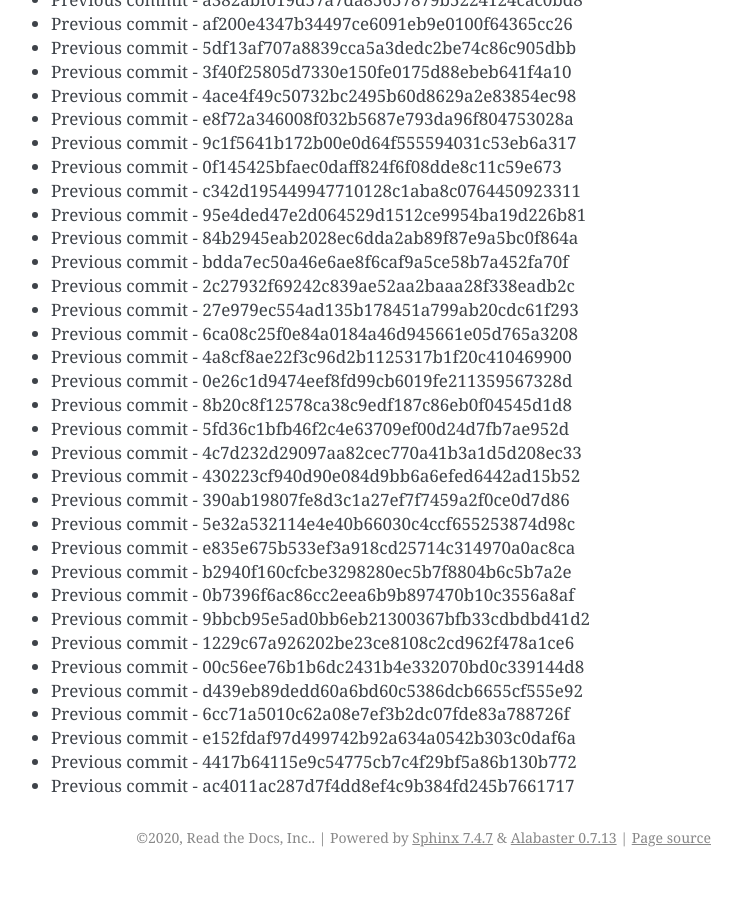
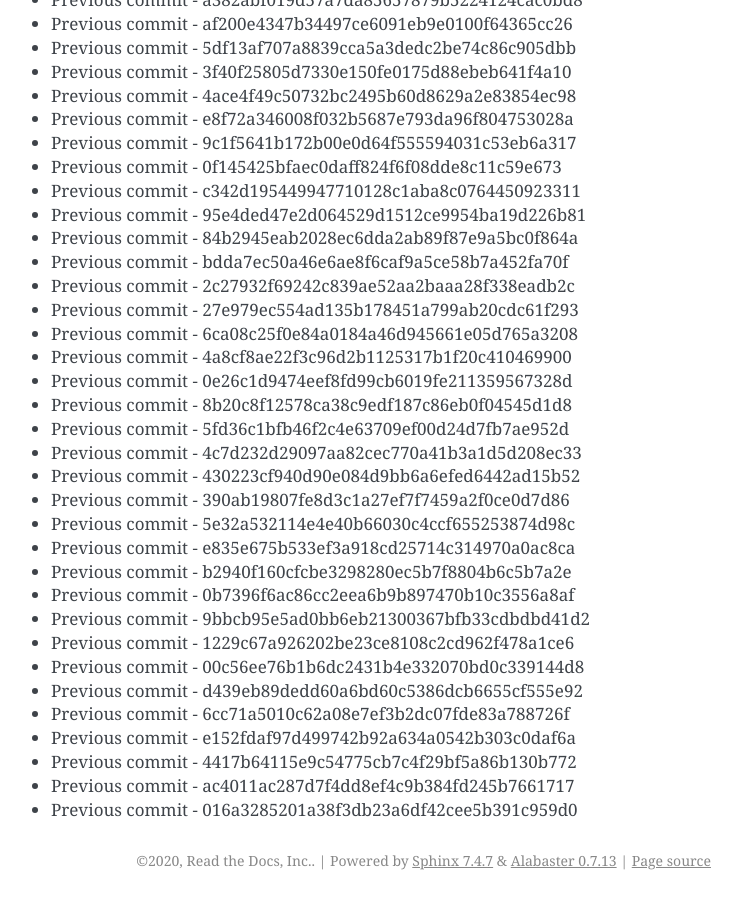
Before and after one commit to readthedocs/rtd-git-stresstest, a Sphinx documentation site: the page built from docs/updates.rst, in a window 1280 px wide and 900 px high, scrolled down 62408 px. Shown: the whole window, without its empty margins (399-1141 px from the left). Built offline with Sphinx 7.4.7, drawn with Linux system fonts in a browser that asks for light colours; before the commit the page ends 63285 px from its top, so only the background shows below that.

Commit message:
Generating commit from previous: 016a3285201a38f3db23a6df42cee5b391c959d0

```diff
--- a/docs/updates.rst
+++ b/docs/updates.rst
@@ -2654,3 +2654,4 @@ It can be tested for any performance characteristics.
 * Previous commit - e152fdaf97d499742b92a634a0542b303c0daf6a
 * Previous commit - 4417b64115e9c54775cb7c4f29bf5a86b130b772
 * Previous commit - ac4011ac287d7f4dd8ef4c9b384fd245b7661717
+* Previous commit - 016a3285201a38f3db23a6df42cee5b391c959d0
```
